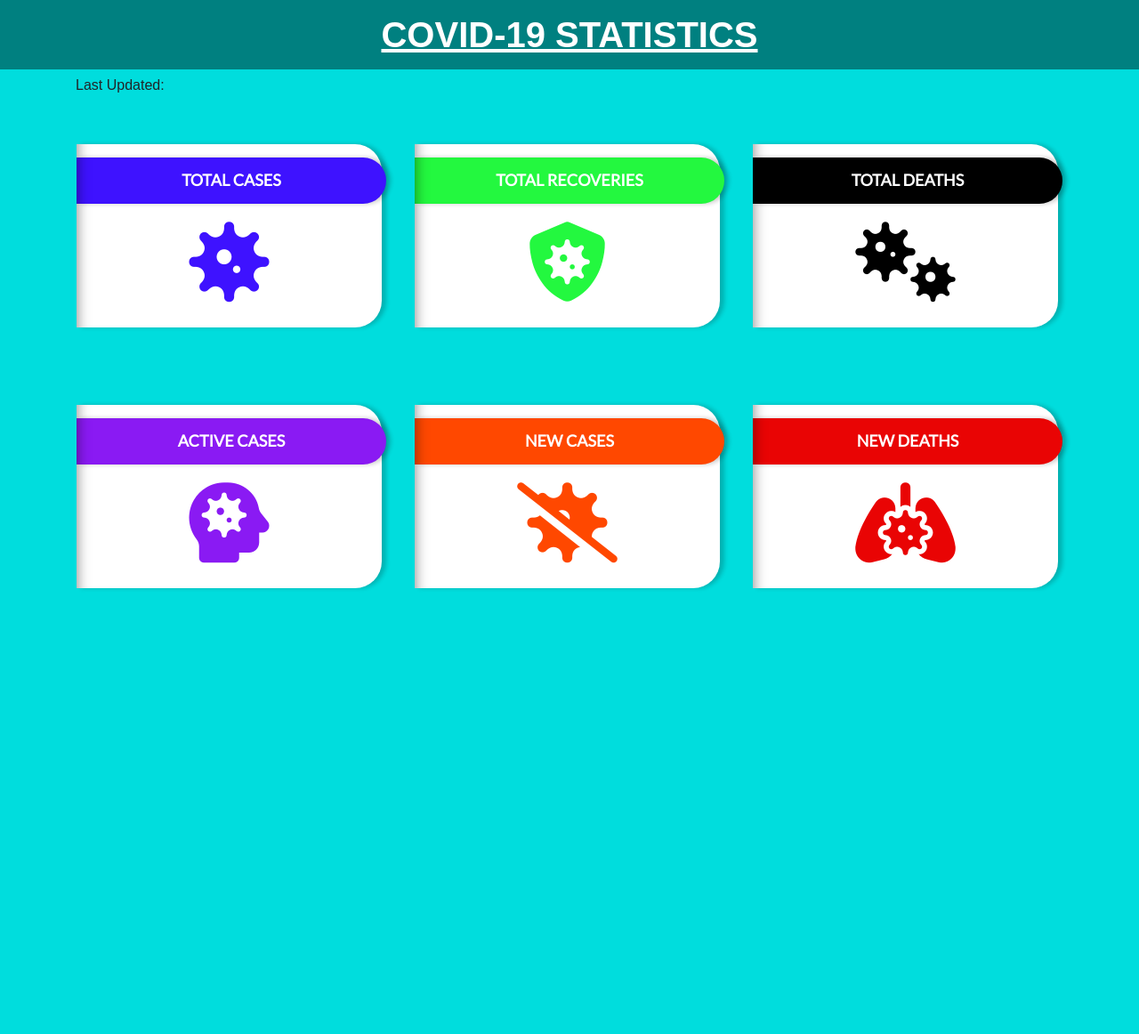
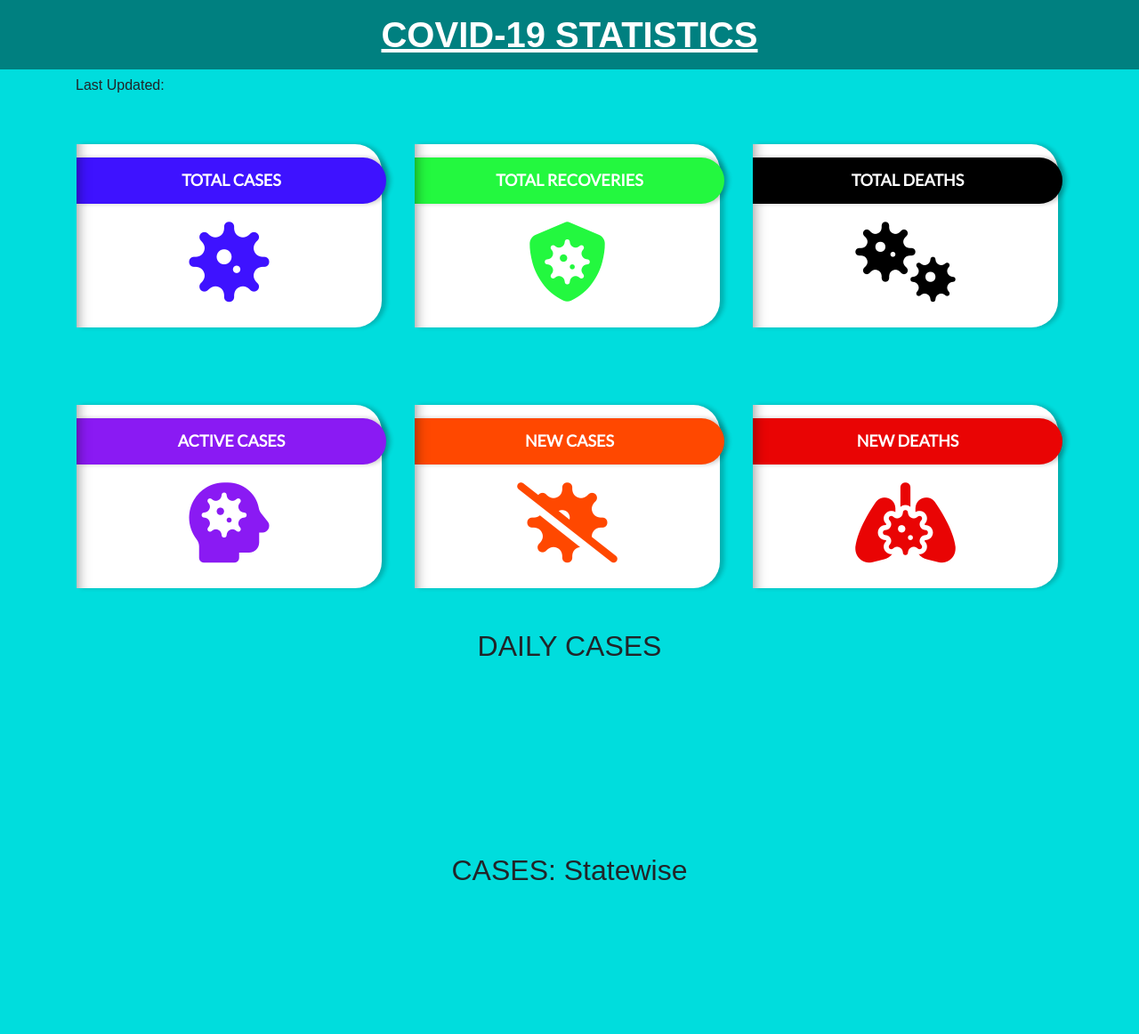
Before and after one commit to mm1025web/simplecovidtracker, a plain HTML site: page index.html in a window 1280 px wide. Shown: the whole page at 89% size. Before the commit the page ends 864 px from the top, so only its background shows below. Drawn offline with nearby package versions, Linux system fonts and the light colour scheme; no server answers.

Commit message:
Update index.html

```diff
--- a/index.html
+++ b/index.html
@@ -132,9 +132,15 @@
              </div>
        </div>
 
-       <canvas id="myChart"></canvas>
    </div>
-
+   <div class="chart">
+         <h2 class="text-center chartheading">DAILY CASES</h2>
+         <canvas id="myChart"></canvas>
+       </div>
+       <div class="chart mt-5">
+        <h2 class="text-center chartheading">CASES: Statewise</h2>
+        <canvas id="myChart2"></canvas>
+      </div>
 </section>
 
      <script src="index.js"></script>
```
